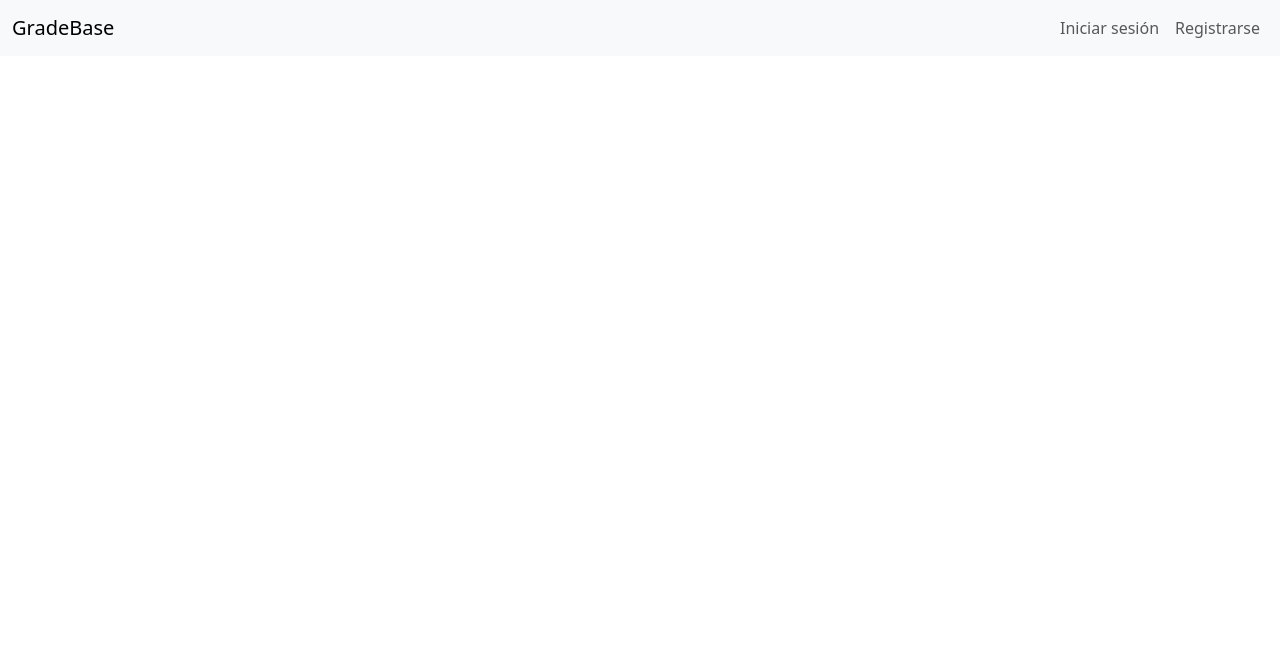
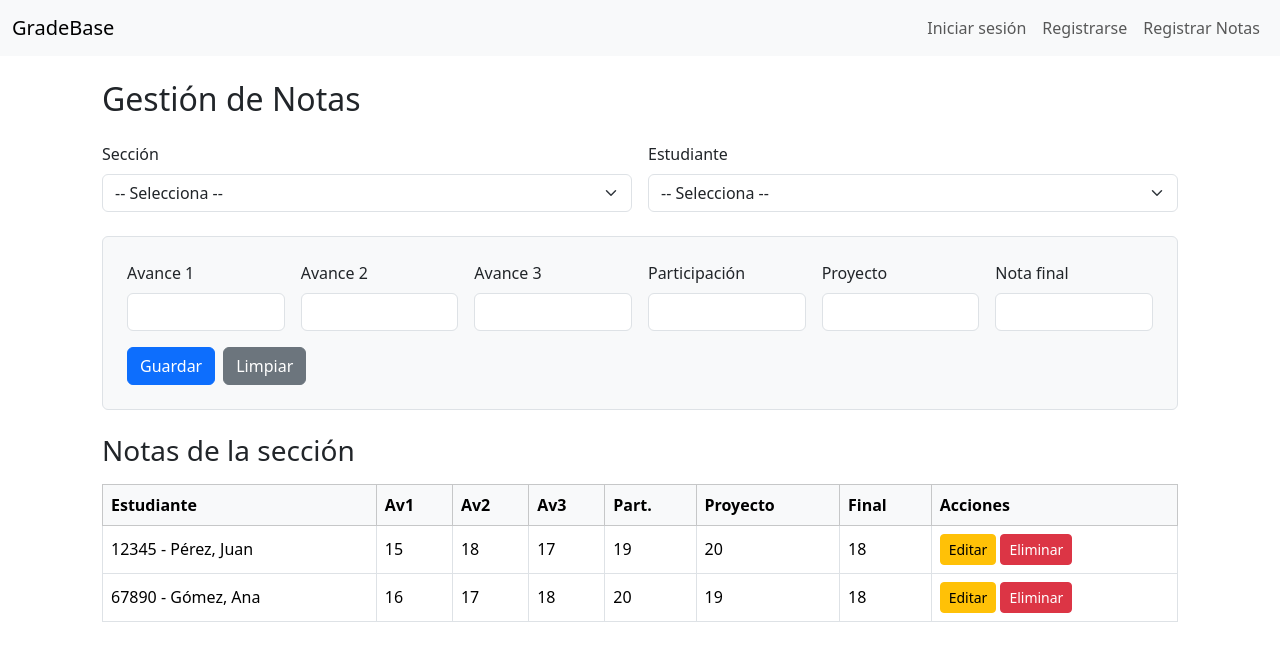
Before and after one commit to JhoanAronith/gradebase-app-front, an Angular app: page /registerGrades in a window 1280 px wide. Before the commit this address led to /. Shown: the top 660 px of the page. Built offline with nearby package versions, Linux system fonts and the light colour scheme.

Commit message:
Diseño de la pagina de registro de notas completo

```diff
--- a/src/app/Componentes/nav-bar/nav-bar.html
+++ b/src/app/Componentes/nav-bar/nav-bar.html
@@ -13,6 +13,9 @@
         <li class="nav-item">
           <a class="nav-link" routerLink="/register">Registrarse</a>
         </li>
+        <li class="nav-item">
+          <a class="nav-link" routerLink="/registerGrades">Registrar Notas</a>
+        </li>
       </ul>
     </div>
   </div>
--- /dev/null
+++ b/src/app/Componentes/register-grades/register-grades.html
@@ -0,0 +1,101 @@
+<div class="container my-4" style="max-width:1100px;">
+  <h2 class="mb-4">Gestión de Notas</h2>
+
+  <div class="row g-3 mb-4">
+    <div class="col-md-6">
+      <label class="form-label">Sección</label>
+      <select class="form-select">
+        <option selected>-- Selecciona --</option>
+        <option>Sección 1</option>
+        <option>Sección 2</option>
+      </select>
+    </div>
+    <div class="col-md-6">
+      <label class="form-label">Estudiante</label>
+      <select class="form-select">
+        <option selected>-- Selecciona --</option>
+        <option>12345 - Pérez, Juan</option>
+        <option>67890 - Gómez, Ana</option>
+      </select>
+    </div>
+  </div>
+
+  <form class="border rounded p-4 mb-4 bg-light">
+    <div class="row g-3">
+      <div class="col-md-2">
+        <label class="form-label">Avance 1</label>
+        <input type="number" class="form-control" min="0" max="20" required>
+      </div>
+      <div class="col-md-2">
+        <label class="form-label">Avance 2</label>
+        <input type="number" class="form-control" min="0" max="20" required>
+      </div>
+      <div class="col-md-2">
+        <label class="form-label">Avance 3</label>
+        <input type="number" class="form-control" min="0" max="20" required>
+      </div>
+      <div class="col-md-2">
+        <label class="form-label">Participación</label>
+        <input type="number" class="form-control" min="0" max="20" required>
+      </div>
+      <div class="col-md-2">
+        <label class="form-label">Proyecto</label>
+        <input type="number" class="form-control" min="0" max="20" required>
+      </div>
+      <div class="col-md-2">
+        <label class="form-label">Nota final</label>
+        <input type="number" class="form-control" min="0" max="20">
+      </div>
+    </div>
+    <div class="mt-3 d-flex gap-2">
+      <button type="submit" class="btn btn-primary">Guardar</button>
+      <button type="reset" class="btn btn-secondary">Limpiar</button>
+    </div>
+  </form>
+
+  <h3 class="mb-3">Notas de la sección</h3>
+  <div class="table-responsive">
+    <table class="table table-bordered align-middle">
+      <thead class="table-light">
+        <tr>
+          <th>Estudiante</th>
+          <th>Av1</th>
+          <th>Av2</th>
+          <th>Av3</th>
+          <th>Part.</th>
+          <th>Proyecto</th>
+          <th>Final</th>
+          <th>Acciones</th>
+        </tr>
+      </thead>
+      <tbody>
+        <tr>
+          <td>12345 - Pérez, Juan</td>
+          <td>15</td>
+          <td>18</td>
+          <td>17</td>
+          <td>19</td>
+          <td>20</td>
+          <td>18</td>
+          <td>
+            <button class="btn btn-sm btn-warning me-1">Editar</button>
+            <button class="btn btn-sm btn-danger">Eliminar</button>
+          </td>
+        </tr>
+        <tr>
+          <td>67890 - Gómez, Ana</td>
+          <td>16</td>
+          <td>17</td>
+          <td>18</td>
+          <td>20</td>
+          <td>19</td>
+          <td>18</td>
+          <td>
+            <button class="btn btn-sm btn-warning me-1">Editar</button>
+            <button class="btn btn-sm btn-danger">Eliminar</button>
+          </td>
+        </tr>
+      </tbody>
+    </table>
+  </div>
+</div>
--- a/src/app/app.routes.ts
+++ b/src/app/app.routes.ts
@@ -1,9 +1,11 @@
 import { Routes } from '@angular/router';
 import { Login } from './Componentes/login/login';
 import { Register } from './Componentes/register/register';
+import { RegisterGrades } from './Componentes/register-grades/register-grades';
 
 export const routes: Routes = [
   {path: '', redirectTo: 'home', pathMatch: 'full'},
   {path: 'login', component: Login},
-  {path: 'register', component: Register}
+  {path: 'register', component: Register},
+  {path: 'registerGrades', component: RegisterGrades}
 ];
```
Also changed, not shown: src/app/Componentes/register-grades/register-grades.ts (added, +11 -0 lines), src/app/Componentes/register-grades/register-grades.css (added).
